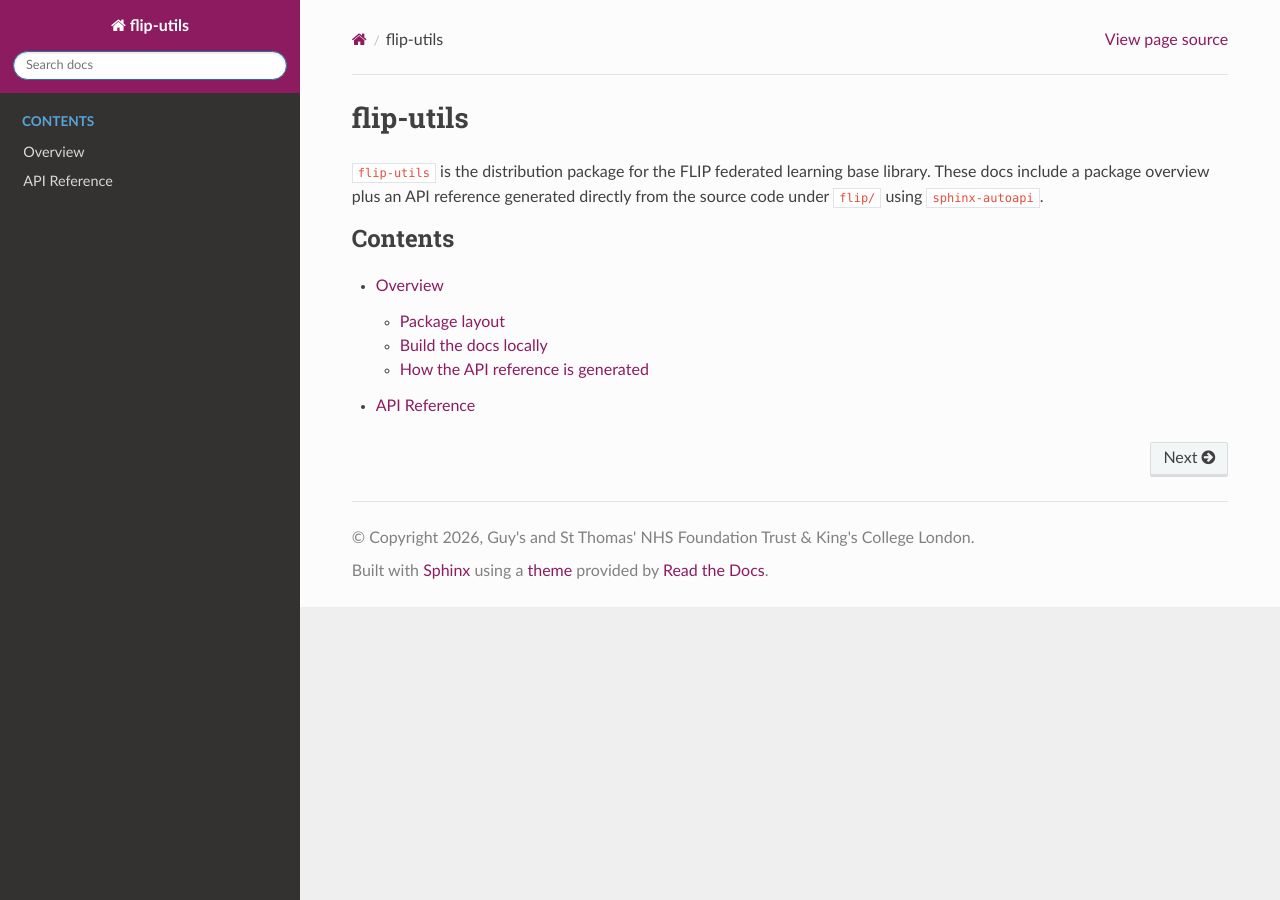
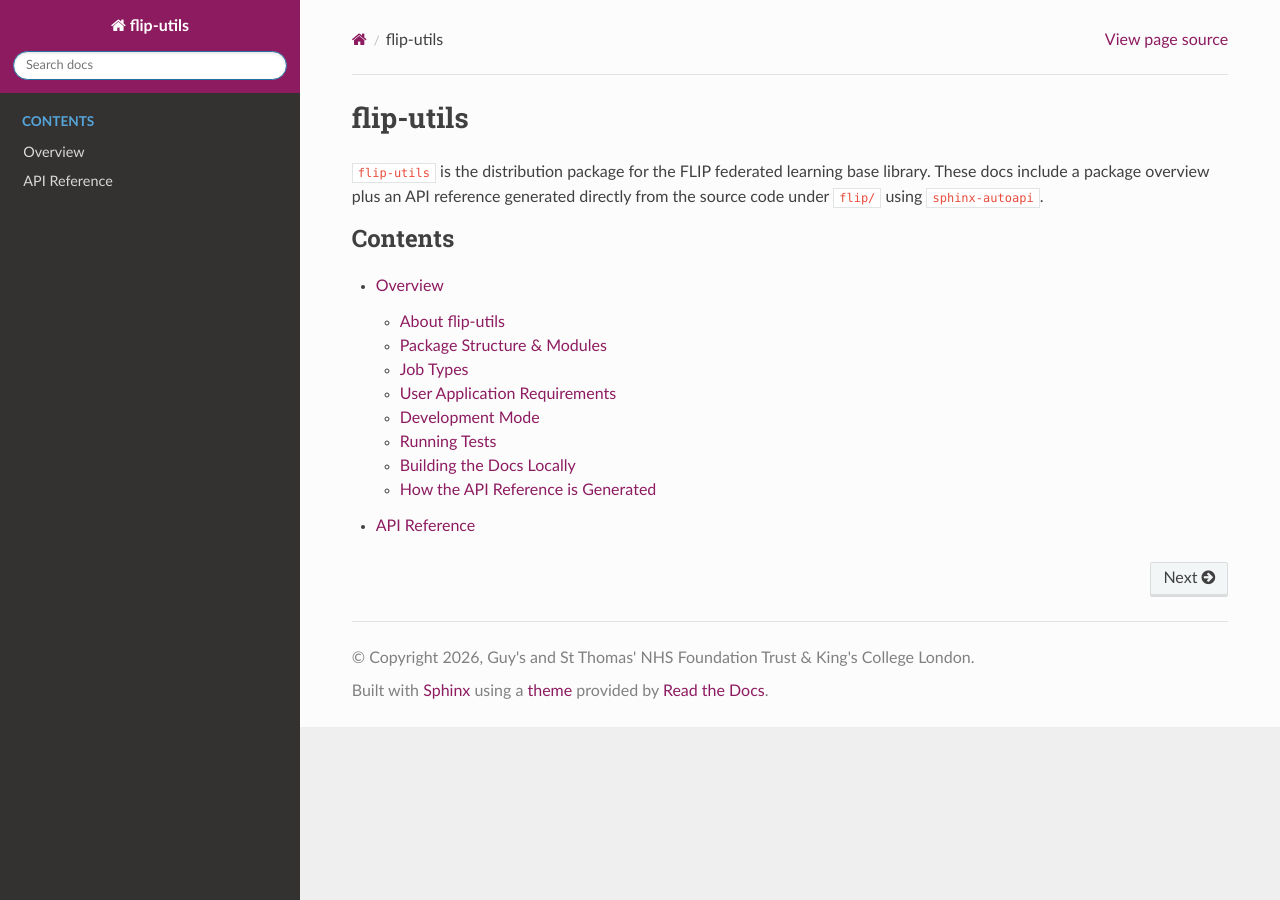
Before and after one commit to londonaicentre/flip-fl-base, a Sphinx documentation site: the page built from docs/index.rst, in a window 1280 px wide. Built offline with Sphinx 7.4.7 and the Read the Docs theme 3.1.0, drawn with Linux system fonts in a browser that asks for light colours; pages that are not in the unit, such as notebooks, are missing from menus; some of the changed lines change nothing that is shown.

Commit message:
docs: expand overview with installation, package layout, job types, and dev guide
- Suppress ambiguous cross-reference warnings from re-exported constants
- Add comprehensive installation and usage examples
- Document all package modules and their purposes
- Include job types, user app requirements, and development mode setup
- Add tables for job types and application file requirements
- Improve discoverability of key concepts in rendered documentation

```diff
--- a/docs/conf.py
+++ b/docs/conf.py
@@ -89,3 +89,6 @@
 intersphinx_mapping = {
     "python": ("https://docs.python.org/3", None),
 }
+
+# Suppress ambiguous cross-reference warnings caused by re-exported constants
+suppress_warnings = ["ref.python"]
--- a/docs/overview.rst
+++ b/docs/overview.rst
@@ -1,27 +1,168 @@
 Overview
 ========
 
+About flip-utils
+----------------
+
 ``flip-utils`` is the pip-installable distribution published from this
 repository. Its Python import package is ``flip``, which contains the shared
-platform logic used by FLIP jobs and services.
+platform logic used by FLIP jobs and services including core training logic,
+NVFLARE components, and utility helpers.
 
-Package layout
---------------
+The FLIP platform uses this package to power federated learning applications
+across multiple job types: standard federated training, distributed evaluation,
+diffusion model training, and custom federated optimization.
+
+Installation
+~~~~~~~~~~~~
+
+Install from the repository:
+
+.. code-block:: bash
+
+   uv sync
+   # or
+   pip install .
+
+Build a distributable wheel:
+
+.. code-block:: bash
+
+   uv build
+
+
+Package Structure & Modules
+---------------------------
+
+The ``flip`` package is organized into logical modules:
 
 ``flip.core``
-   Base classes and the ``FLIP()`` factory.
+   Core classes and abstractions:
+
+   - ``FLIPBase`` — Abstract base class with common FL logic
+   - ``FLIPStandardProd`` — Production implementation using FLIP platform APIs
+   - ``FLIPStandardDev`` — Development implementation using local CSV/filesystem
+   - ``FLIP()`` factory — Automatically selects the correct implementation based on environment
 
 ``flip.constants``
-   Environment-backed settings, enums, and shared constants.
+   Configuration and enumerations:
+
+   - ``FlipConstants`` — Pydantic-settings configuration singleton
+   - ``ResourceType`` — Enum for imaging resource types (DICOM, NIFTI, etc.)
+   - ``ModelStatus`` — Enum for model training states
+   - ``JobType`` — Enum for supported FL job types
+   - ``PTConstants`` — PyTorch-specific constants and settings
 
 ``flip.utils``
-   Utility helpers and model-weight handling helpers.
+   Utility helpers:
+
+   - ``Utils`` — General utility functions
+   - ``model_weights_handling`` — Model weight aggregation and manipulation
 
 ``flip.nvflare``
-   NVFLARE-specific metrics, executors, controllers, and components.
+   NVFLARE-specific components:
 
-Build the docs locally
-----------------------
+   - ``executors/`` — RUN_TRAINER, RUN_VALIDATOR, RUN_EVALUATOR wrappers
+   - ``controllers/`` — Workflow controllers (ScatterAndGather, CrossSiteModelEval, etc.)
+   - ``components/`` — Event handlers, persistors, privacy filters, model locators, etc.
+   - ``metrics.py`` — Metrics collection and reporting
+
+
+Using the FLIP Factory
+~~~~~~~~~~~~~~~~~~~~~~
+
+The ``FLIP()`` factory automatically selects between development and production
+implementations based on the ``LOCAL_DEV`` environment variable:
+
+.. code-block:: python
+
+   from flip import FLIP
+
+   # Uses FLIPStandardProd in production or FLIPStandardDev in local dev
+   flip = FLIP()
+   df = flip.get_dataframe(project_id, query)
+
+See the API reference for detailed method documentation.
+
+
+Job Types
+---------
+
+Set the job type via the ``JOB_TYPE`` environment variable:
+
++-----------------+--------------------------------------------------------------------------+
+| Type            | Description                                                              |
++=================+==========================================================================+
+| ``standard``    | Federated training with FedAvg aggregation (default)                    |
++-----------------+--------------------------------------------------------------------------+
+| ``evaluation``  | Distributed model evaluation without training                           |
++-----------------+--------------------------------------------------------------------------+
+| ``diffusion_model``  | Two-stage training: VAE encoder followed by diffusion model training |
++-----------------+--------------------------------------------------------------------------+
+| ``fed_opt``     | Custom federated optimization with flexible aggregation strategies      |
++-----------------+--------------------------------------------------------------------------+
+
+
+User Application Requirements
+-----------------------------
+
+User-provided application code goes in the job's ``custom/`` directory. The
+executor wrappers dynamically import these files:
+
++-------------------+-----------------------------------------------------------+
+| File              | Description                                               |
++===================+===========================================================+
+| ``trainer.py``    | Training logic — must export ``FLIP_TRAINER`` class       |
++-------------------+-----------------------------------------------------------+
+| ``validator.py``  | Validation logic — must export ``FLIP_VALIDATOR`` class   |
++-------------------+-----------------------------------------------------------+
+| ``models.py``     | Model definitions — must export ``get_model()`` function  |
++-------------------+-----------------------------------------------------------+
+| ``config.json``   | Hyperparameters — must include ``LOCAL_ROUNDS`` and ``LEARNING_RATE`` |
++-------------------+-----------------------------------------------------------+
+| ``transforms.py`` | Data transforms *(optional)*                              |
++-------------------+-----------------------------------------------------------+
+
+
+Development Mode
+----------------
+
+To test FL applications locally before deploying to production:
+
+1. Set environment variables in ``.env.development``:
+
+   .. code-block:: bash
+
+      LOCAL_DEV=true
+      DEV_IMAGES_DIR=../data/accession-resources
+      DEV_DATAFRAME=../data/sample_get_dataframe.csv
+      JOB_TYPE=standard
+
+2. Place your application files in ``src/<JOB_TYPE>/app/custom/``.
+
+3. Run the simulator in Docker:
+
+   .. code-block:: bash
+
+      make run-container
+
+
+Running Tests
+-------------
+
+Run unit tests for the ``flip`` package:
+
+.. code-block:: bash
+
+   make unit-test
+   # or
+   uv run pytest -s -vv
+
+Tests use pytest with coverage reporting and are located in ``tests/unit/``.
+
+
+Building the Docs Locally
+--------------------------
 
 From the repository root, run:
 
@@ -29,11 +170,17 @@
 
    make docs
 
-The generated HTML site will be written to ``docs/_build/html``.
+The generated HTML site will be written to ``docs/_build/html``. To clean
+previous builds:
 
-How the API reference is generated
-----------------------------------
+.. code-block:: bash
+
+   make docs-clean
+
+
+How the API Reference is Generated
+-----------------------------------
 
 The API reference is built with ``sphinx-autoapi`` and points directly at the
 ``flip/`` source tree. That keeps the reference pages aligned with the code
-without maintaining hand-written module stubs.
+without maintaining hand-written module stubs. See the :ref:`API Reference <reference/index:API Reference>` section for complete documentation of all public classes and functions.
```
